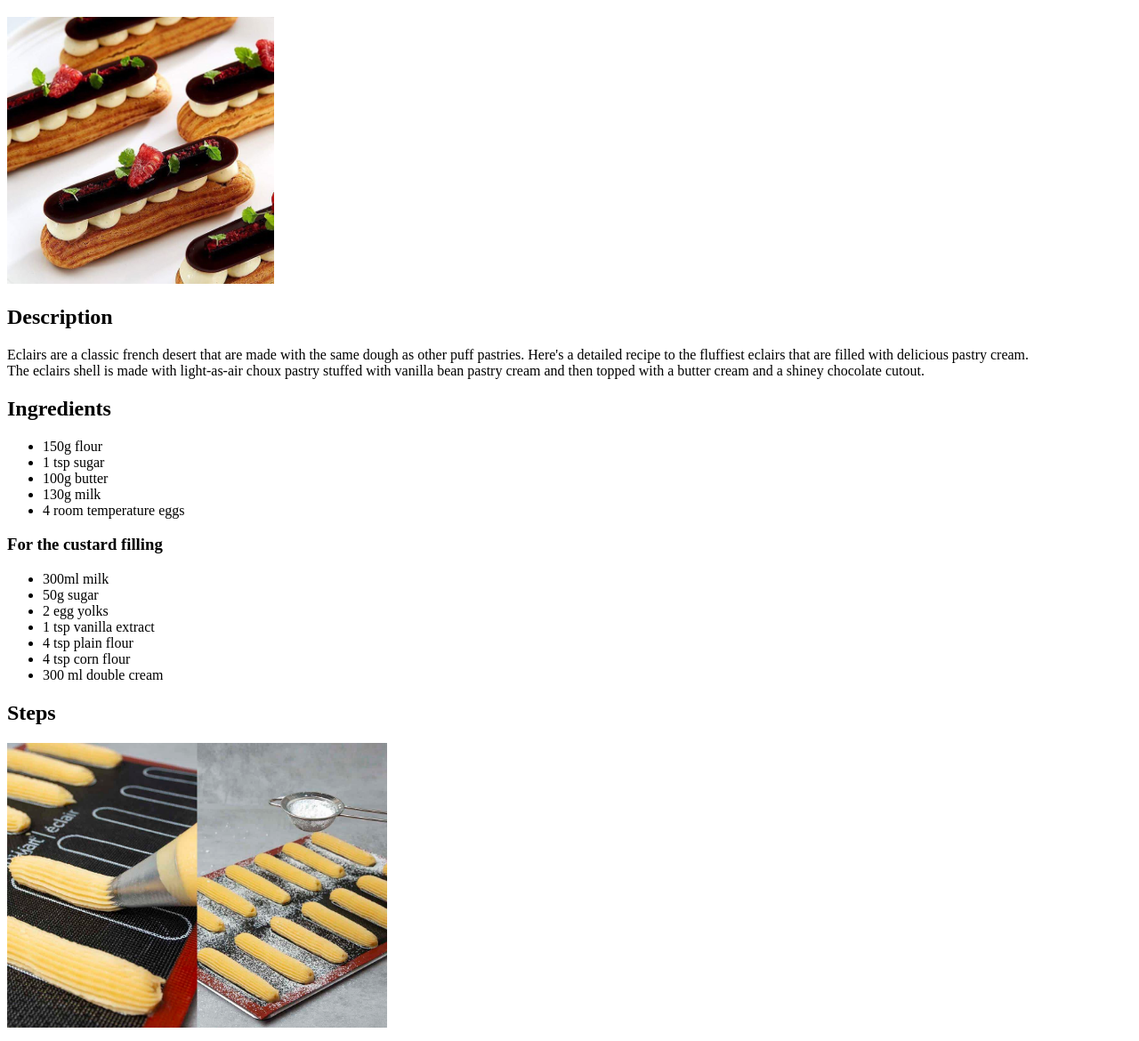
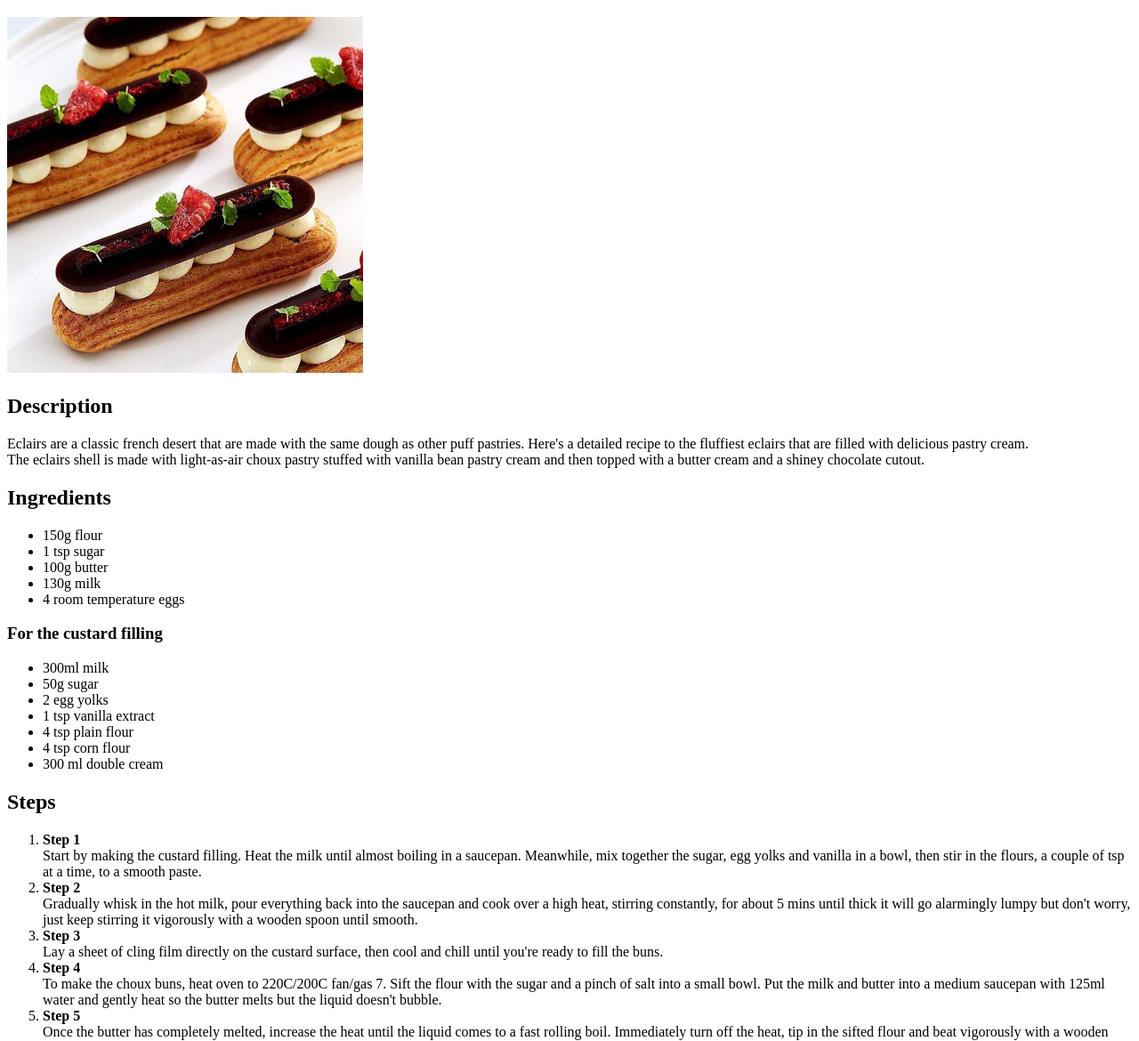
Before and after one commit to KalkidanManyazewal/odin-recipes, a plain HTML site: page recipes/Eclairs.html in a window 1280 px wide. Shown: the part 61-1231 px from the top of the page at 89% size. Drawn offline with Linux system fonts and the light colour scheme.

Commit message:
Update all recipe pages

```diff
--- a/recipes/Eclairs.html
+++ b/recipes/Eclairs.html
@@ -7,7 +7,7 @@
 </head>
 <body>
     <h1>Eclairs</h1>
-    <img src="../recipes/images/beautifuleclairs.jpg" alt="Beautiful Eclairs" height="300" weight="300">
+    <img src="../recipes/images/beautifuleclairs.jpg" alt="Beautiful Eclairs" height="400" width="400">
     <h2>Description</h2>
     <p>Eclairs are a classic french desert that are made with the same dough as other puff pastries. Here's
         a detailed recipe to the fluffiest eclairs that are filled with delicious pastry cream.<br>The eclairs
@@ -32,7 +32,6 @@
         <li>300 ml double cream</li>
     </ul>
     <h2>Steps</h2>
-    <img src="./images/Eclair-process-3.jpg" alt="step by step process of making eclairs" height="320" weight="320">
     <ol>
         <li><b>Step 1</b><br>Start by making the custard filling. Heat the milk until almost boiling in a saucepan. Meanwhile, mix together the sugar, egg yolks and vanilla in a bowl, then stir in the flours, a couple of tsp at a time, to a smooth paste.</li>
         <li><b>Step 2</b><br>Gradually whisk in the hot milk, pour everything back into the saucepan and cook over a high heat, stirring constantly, for about 5 mins until thick it will go alarmingly lumpy but don't worry, just keep stirring it vigorously with a wooden spoon until smooth.</li>
```
Also changed, not shown: recipes/other-recipes/buttercream-recipe/butter-cream.html (+1 -1 lines), recipes/other-recipes/doro-wot-recipe/dorowot.html (+1 -1 lines).
